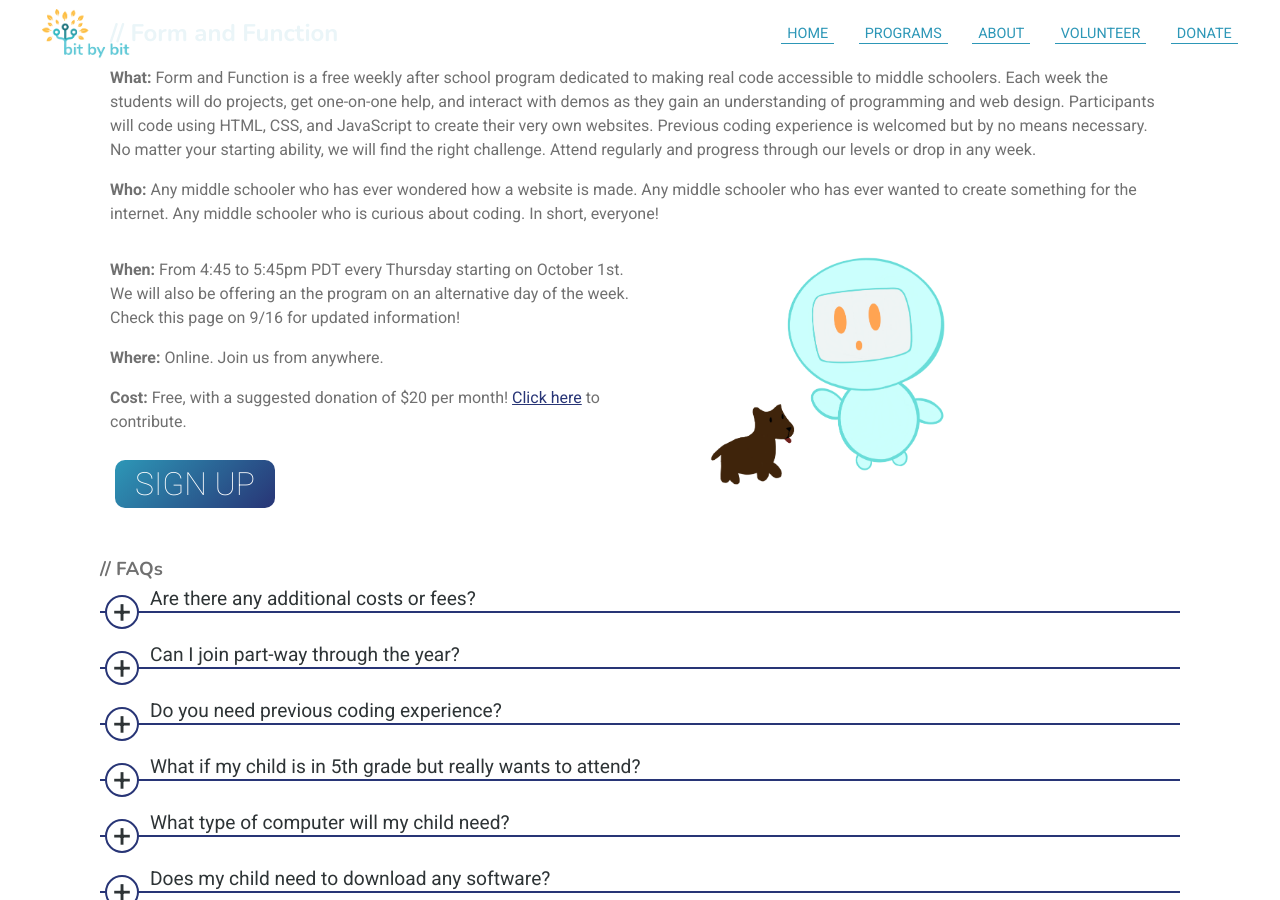
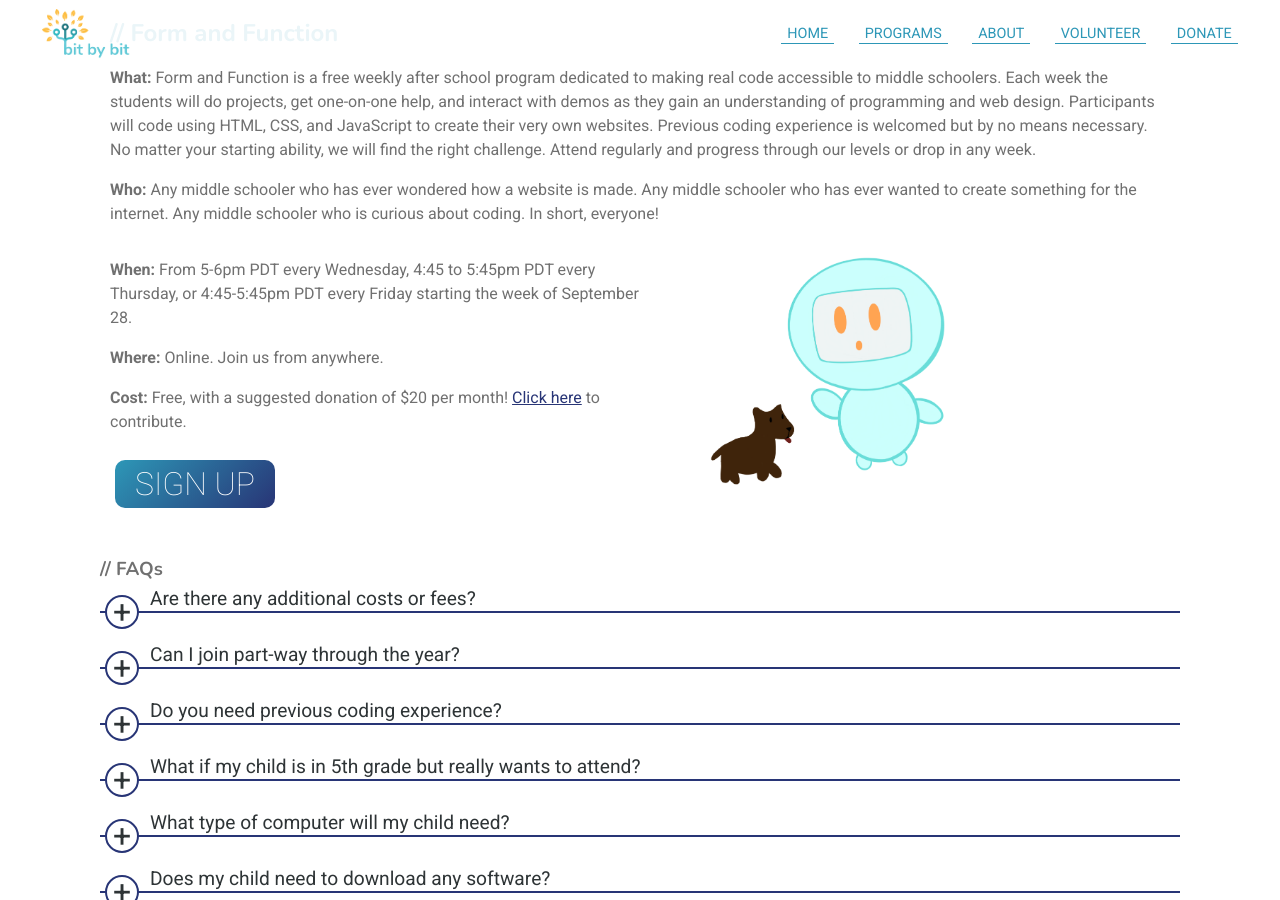
Before and after one commit to bit-by-bit-coding/bxb-website, a Jekyll site: the page built from formfunction.html, in a window 1280 px wide and 900 px high, scrolled down 405 px. Built offline with Jekyll 4.4.1, drawn with Linux system fonts in a browser that asks for light colours; nearby versions of some CDN libraries.

Commit message:
update times!!!!!

```diff
--- a/formfunction.html
+++ b/formfunction.html
@@ -24,7 +24,7 @@ style: programdetails.css
         <div class="details-container">
             <div class="item">
                 <p><strong>When: </strong>
-                    From 4:45 to 5:45pm PDT every Thursday starting on October 1st. We will also be offering an the program on an alternative day of the week. Check this page on 9/16 for updated information!</p>
+                    From 5-6pm PDT every Wednesday, 4:45 to 5:45pm PDT every Thursday, or 4:45-5:45pm PDT every Friday starting the week of September 28.</p>
                 <p><strong>Where: </strong>Online. Join us from anywhere.</p>
                 <p><strong>Cost: </strong> Free, with a suggested donation of $20 per month! <a href="{{ 'donate.html' | relative_url | remove: '.html' }}">Click here</a> to contribute.</p>
                 <a href="https://docs.google.com/forms/d/e/1FAIpQLScI2AohQKgqeHRRP2T4ezJbk4kwd3PqIszBHPz7XiW7WAmi_w/viewform?usp=sf_link">
```
